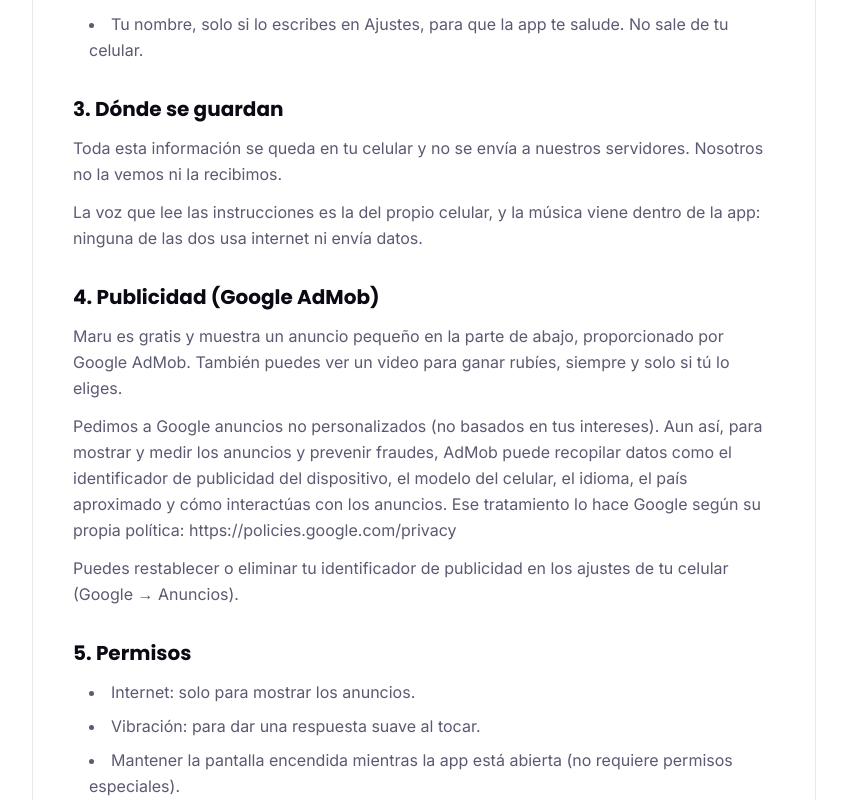
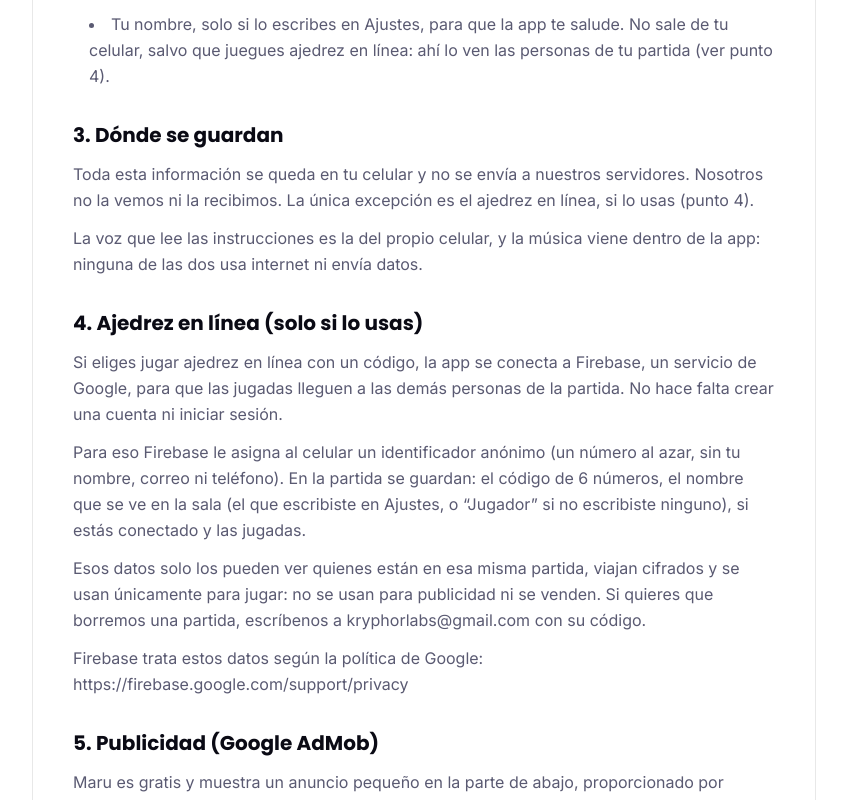
Before and after one commit to kryphorlabs/kryphor-web, a Next.js app: page /privacy/maru in a window 1280 px wide. Shown: the part 740-1540 px from the top of the page, without its empty margins (216-1063 px from the left). Built offline with nearby package versions, Linux system fonts and the light colour scheme.

Commit message:
politica de maru con el ajedrez en linea por firebase, id anonimo y nombre en la sala

```diff
--- a/src/app/(public)/privacy/maru/page.tsx
+++ b/src/app/(public)/privacy/maru/page.tsx
@@ -35,18 +35,27 @@ const versiones: Version[] = [
           "Tu progreso: rubíes, nivel de cada juego, la planta que cuidas y tu jardín.",
           "La partida que tengas a medias, para que puedas seguir donde ibas.",
           "Tus ajustes: tamaño de la letra, música, sonidos, voz y la hora del recordatorio.",
-          "Tu nombre, solo si lo escribes en Ajustes, para que la app te salude. No sale de tu celular.",
+          "Tu nombre, solo si lo escribes en Ajustes, para que la app te salude. No sale de tu celular, salvo que juegues ajedrez en línea: ahí lo ven las personas de tu partida (ver punto 4).",
         ],
       },
       {
         titulo: "3. Dónde se guardan",
         parrafos: [
-          "Toda esta información se queda en tu celular y no se envía a nuestros servidores. Nosotros no la vemos ni la recibimos.",
+          "Toda esta información se queda en tu celular y no se envía a nuestros servidores. Nosotros no la vemos ni la recibimos. La única excepción es el ajedrez en línea, si lo usas (punto 4).",
           "La voz que lee las instrucciones es la del propio celular, y la música viene dentro de la app: ninguna de las dos usa internet ni envía datos.",
         ],
       },
       {
-        titulo: "4. Publicidad (Google AdMob)",
+        titulo: "4. Ajedrez en línea (solo si lo usas)",
+        parrafos: [
+          "Si eliges jugar ajedrez en línea con un código, la app se conecta a Firebase, un servicio de Google, para que las jugadas lleguen a las demás personas de la partida. No hace falta crear una cuenta ni iniciar sesión.",
+          "Para eso Firebase le asigna al celular un identificador anónimo (un número al azar, sin tu nombre, correo ni teléfono). En la partida se guardan: el código de 6 números, el nombre que se ve en la sala (el que escribiste en Ajustes, o “Jugador” si no escribiste ninguno), si estás conectado y las jugadas.",
+          "Esos datos solo los pueden ver quienes están en esa misma partida, viajan cifrados y se usan únicamente para jugar: no se usan para publicidad ni se venden. Si quieres que borremos una partida, escríbenos a " + CORREO + " con su código.",
+          "Firebase trata estos datos según la política de Google: https://firebase.google.com/support/privacy",
+        ],
+      },
+      {
+        titulo: "5. Publicidad (Google AdMob)",
         parrafos: [
           "Maru es gratis y muestra un anuncio pequeño en la parte de abajo, proporcionado por Google AdMob. También puedes ver un video para ganar rubíes, siempre y solo si tú lo eliges.",
           "Pedimos a Google anuncios no personalizados (no basados en tus intereses). Aun así, para mostrar y medir los anuncios y prevenir fraudes, AdMob puede recopilar datos como el identificador de publicidad del dispositivo, el modelo del celular, el idioma, el país aproximado y cómo interactúas con los anuncios. Ese tratamiento lo hace Google según su propia política: https://policies.google.com/privacy",
@@ -54,9 +63,9 @@ const versiones: Version[] = [
         ],
       },
       {
-        titulo: "5. Permisos",
+        titulo: "6. Permisos",
         lista: [
-          "Internet: solo para mostrar los anuncios.",
+          "Internet: para mostrar los anuncios y, solo si juegas ajedrez en línea, para enviar y recibir las jugadas.",
           "Vibración: para dar una respuesta suave al tocar.",
           "Mantener la pantalla encendida mientras la app está abierta (no requiere permisos especiales).",
           "Notificaciones: solo si las permites. Se usan para el recordatorio diario (si lo activas) y para un aviso amable si pasan 3 días sin jugar. Se programan en tu celular; no se envía nada por internet.",
@@ -64,19 +73,19 @@ const versiones: Version[] = [
         ],
       },
       {
-        titulo: "6. Cómo borrar tus datos",
+        titulo: "7. Cómo borrar tus datos",
         parrafos: [
           "Como tu progreso está solo en tu celular, puedes borrarlo cuando quieras desinstalando la app o borrando sus datos desde los ajustes del celular (Aplicaciones → Maru → Almacenamiento → Borrar datos).",
         ],
       },
       {
-        titulo: "7. Menores de edad",
+        titulo: "8. Menores de edad",
         parrafos: [
           "Maru está pensada para personas adultas, especialmente adultos mayores. No está dirigida a menores de 13 años y no recopilamos a sabiendas datos de menores.",
         ],
       },
       {
-        titulo: "8. Cambios y contacto",
+        titulo: "9. Cambios y contacto",
         parrafos: [
           "Si esta política cambia, publicaremos la nueva versión en esta misma página.",
           "Para cualquier pregunta sobre privacidad, escríbenos a " + CORREO + ". Respondemos en un plazo máximo de 15 días hábiles.",
@@ -106,18 +115,27 @@ const versiones: Version[] = [
           "Your progress: rubies, the level of each game, the plant you care for and your garden.",
           "The game you left unfinished, so you can continue where you were.",
           "Your settings: text size, music, sounds, voice and reminder time.",
-          "Your name, only if you type it in Settings, so the app can greet you. It never leaves your phone.",
+          "Your name, only if you type it in Settings, so the app can greet you. It never leaves your phone, unless you play chess online: then the people in your game can see it (see section 4).",
         ],
       },
       {
         titulo: "3. Where it is stored",
         parrafos: [
-          "All of this stays on your phone and is not sent to our servers. We do not see or receive it.",
+          "All of this stays on your phone and is not sent to our servers. We do not see or receive it. The only exception is online chess, if you use it (section 4).",
           "The voice that reads the instructions is your phone's own voice, and the music is included in the app: neither uses the internet or sends data.",
         ],
       },
       {
-        titulo: "4. Advertising (Google AdMob)",
+        titulo: "4. Online chess (only if you use it)",
+        parrafos: [
+          "If you choose to play chess online with a code, the app connects to Firebase, a Google service, so your moves reach the other people in the game. You do not need to create an account or sign in.",
+          "For this, Firebase gives the phone an anonymous identifier (a random number, without your name, email or phone number). The game stores: the 6-digit code, the name shown in the room (the one you typed in Settings, or “Player” if you did not type one), whether you are connected, and the moves.",
+          "Only the people in that same game can see this data. It travels encrypted and is used only to play: it is not used for advertising and it is never sold. If you want us to delete a game, write to " + CORREO + " with its code.",
+          "Firebase processes this data under Google's policy: https://firebase.google.com/support/privacy",
+        ],
+      },
+      {
+        titulo: "5. Advertising (Google AdMob)",
         parrafos: [
           "Maru is free and shows a small ad at the bottom, provided by Google AdMob. You can also watch a video to earn rubies, only if you choose to.",
           "We request non-personalized ads (not based on your interests). Even so, to show and measure ads and to prevent fraud, AdMob may collect data such as the device advertising ID, phone model, language, approximate country and how you interact with ads. Google processes this data under its own policy: https://policies.google.com/privacy",
@@ -125,9 +143,9 @@ const versiones: Version[] = [
         ],
       },
       {
-        titulo: "5. Permissions",
+        titulo: "6. Permissions",
         lista: [
-          "Internet: only to show ads.",
+          "Internet: to show ads and, only if you play chess online, to send and receive the moves.",
           "Vibration: for gentle feedback when you tap.",
           "Keeping the screen on while the app is open (no special permission needed).",
           "Notifications: only if you allow them. They are used for the daily reminder (if you turn it on) and for a friendly note after 3 days without playing. They are scheduled on your phone; nothing is sent over the internet.",
@@ -135,19 +153,19 @@ const versiones: Version[] = [
         ],
       },
       {
-        titulo: "6. How to delete your data",
+        titulo: "7. How to delete your data",
         parrafos: [
           "Since your progress is only on your phone, you can delete it at any time by uninstalling the app or clearing its data in your phone settings (Apps → Maru → Storage → Clear data).",
         ],
       },
       {
-        titulo: "7. Children",
+        titulo: "8. Children",
         parrafos: [
           "Maru is designed for adults, especially older adults. It is not directed to children under 13 and we do not knowingly collect data from children.",
         ],
       },
       {
-        titulo: "8. Changes and contact",
+        titulo: "9. Changes and contact",
         parrafos: [
           "If this policy changes, we will publish the new version on this page.",
           "For any privacy question, write to " + CORREO + ". We reply within 15 business days.",
@@ -177,18 +195,27 @@ const versiones: Version[] = [
           "Seu progresso: rubis, nível de cada jogo, a planta que você cuida e seu jardim.",
           "A partida que ficou pela metade, para você continuar de onde parou.",
           "Seus ajustes: tamanho da letra, música, sons, voz e a hora do lembrete.",
-          "Seu nome, só se você escrever nos Ajustes, para o app cumprimentar você. Ele não sai do seu celular.",
+          "Seu nome, só se você escrever nos Ajustes, para o app cumprimentar você. Ele não sai do seu celular, a não ser que você jogue xadrez on-line: aí as pessoas da sua partida podem vê-lo (ver item 4).",
         ],
       },
       {
         titulo: "3. Onde ficam guardados",
         parrafos: [
-          "Tudo isso fica no seu celular e não é enviado aos nossos servidores. Nós não vemos nem recebemos essas informações.",
+          "Tudo isso fica no seu celular e não é enviado aos nossos servidores. Nós não vemos nem recebemos essas informações. A única exceção é o xadrez on-line, se você usar (item 4).",
           "A voz que lê as instruções é a do próprio celular, e a música vem dentro do app: nenhuma das duas usa internet nem envia dados.",
         ],
       },
       {
-        titulo: "4. Publicidade (Google AdMob)",
+        titulo: "4. Xadrez on-line (só se você usar)",
+        parrafos: [
+          "Se você escolher jogar xadrez on-line com um código, o app se conecta ao Firebase, um serviço do Google, para que as jogadas cheguem às outras pessoas da partida. Não é preciso criar uma conta nem fazer login.",
+          "Para isso o Firebase dá ao celular um identificador anônimo (um número aleatório, sem seu nome, e-mail ou telefone). Na partida ficam guardados: o código de 6 números, o nome que aparece na sala (o que você escreveu nos Ajustes, ou “Jogador” se não escreveu nenhum), se você está conectado e as jogadas.",
+          "Esses dados só podem ser vistos por quem está nessa mesma partida, viajam criptografados e são usados apenas para jogar: não são usados para publicidade nem vendidos. Se quiser que apaguemos uma partida, escreva para " + CORREO + " com o código dela.",
+          "O Firebase trata esses dados conforme a política do Google: https://firebase.google.com/support/privacy",
+        ],
+      },
+      {
+        titulo: "5. Publicidade (Google AdMob)",
         parrafos: [
           "Maru é grátis e mostra um anúncio pequeno na parte de baixo, fornecido pelo Google AdMob. Você também pode assistir a um vídeo para ganhar rubis, sempre e só se escolher.",
           "Pedimos ao Google anúncios não personalizados (não baseados nos seus interesses). Mesmo assim, para mostrar e medir os anúncios e prevenir fraudes, o AdMob pode coletar dados como o identificador de publicidade do dispositivo, o modelo do celular, o idioma, o país aproximado e como você interage com os anúncios. O Google trata esses dados conforme sua própria política: https://policies.google.com/privacy",
@@ -196,9 +223,9 @@ const versiones: Version[] = [
         ],
       },
       {
-        titulo: "5. Permissões",
+        titulo: "6. Permissões",
         lista: [
-          "Internet: apenas para mostrar os anúncios.",
+          "Internet: para mostrar os anúncios e, só se você jogar xadrez on-line, para enviar e receber as jogadas.",
           "Vibração: para dar uma resposta suave ao tocar.",
           "Manter a tela ligada enquanto o app está aberto (não exige permissões especiais).",
           "Notificações: só se você permitir. São usadas para o lembrete diário (se você ativar) e para um aviso gentil após 3 dias sem jogar. São programadas no seu celular; nada é enviado pela internet.",
@@ -206,19 +233,19 @@ const versiones: Version[] = [
         ],
       },
       {
-        titulo: "6. Como apagar seus dados",
+        titulo: "7. Como apagar seus dados",
         parrafos: [
           "Como seu progresso fica só no celular, você pode apagá-lo quando quiser desinstalando o app ou limpando os dados dele nos ajustes do celular (Apps → Maru → Armazenamento → Limpar dados).",
         ],
       },
       {
-        titulo: "7. Menores de idade",
+        titulo: "8. Menores de idade",
         parrafos: [
           "Maru foi pensado para adultos, especialmente pessoas idosas. Não é direcionado a menores de 13 anos e não coletamos intencionalmente dados de menores.",
         ],
       },
       {
-        titulo: "8. Mudanças e contato",
+        titulo: "9. Mudanças e contato",
         parrafos: [
           "Se esta política mudar, publicaremos a nova versão nesta mesma página.",
           "Para qualquer dúvida sobre privacidade, escreva para " + CORREO + ". Respondemos em até 15 dias úteis.",
```
